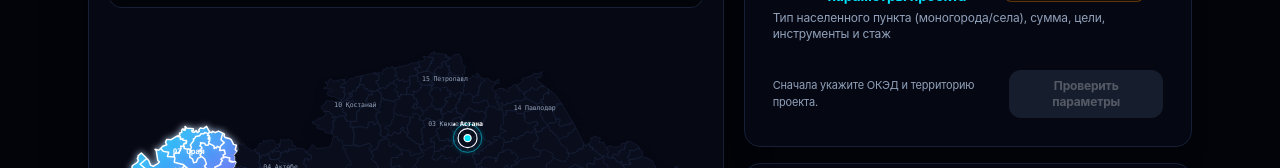
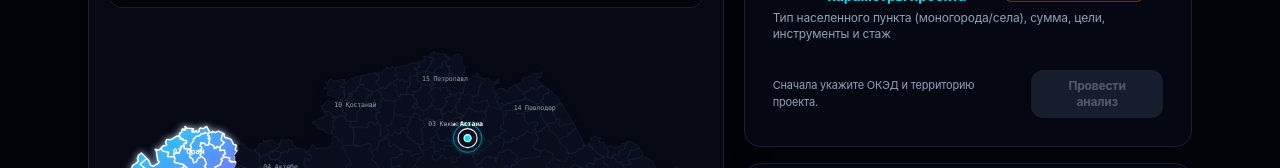
Before and after one commit to Stefan1316/nc-decision-program-test, a React (Vite) app: page / in a window 1280 px wide. Shown: the part 628-796 px from the top of the page. Built offline with nearby package versions, Linux system fonts and the light colour scheme.

Commit message:
feat: make analysis button a clear stage-gate action

```diff
--- a/src/components/QueryInputPanel.tsx
+++ b/src/components/QueryInputPanel.tsx
@@ -14,6 +14,7 @@ interface QueryInputPanelProps {
   language?: Language;
   clarificationCount?: number;
   onAnalyze?: () => void;
+  analysisState?: 'idle' | 'stale' | 'done';
 }
 
 export const QueryInputPanel: React.FC<QueryInputPanelProps> = ({
@@ -24,7 +25,8 @@ export const QueryInputPanel: React.FC<QueryInputPanelProps> = ({
   theme = 'neon',
   language = 'ru',
   clarificationCount = 0,
-  onAnalyze
+  onAnalyze,
+  analysisState = 'idle'
 }) => {
   const [isTerritoryDropdownOpen, setIsTerritoryDropdownOpen] = useState(false);
   const [territorySearchTerm, setTerritorySearchTerm] = useState('');
@@ -674,25 +676,37 @@ export const QueryInputPanel: React.FC<QueryInputPanelProps> = ({
 
           <div className="mt-4 flex flex-col sm:flex-row sm:items-center justify-between gap-3">
             <div className={`text-[11px] ${isLight ? 'text-neutral-500' : 'text-slate-400'}`}>
-              {baseReady
-                ? (clarificationCount > 0
-                    ? `Предварительная оценка готова. Для повышения точности есть ${clarificationCount} уточнений.`
-                    : 'Основные данные заполнены. Можно зафиксировать текущий анализ.')
-                : 'Сначала укажите ОКЭД и территорию проекта.'}
+              {!baseReady
+                ? 'Сначала укажите ОКЭД и территорию проекта.'
+                : analysisState === 'done'
+                  ? 'Анализ зафиксирован. Если измените параметры проекта, потребуется повторный анализ.'
+                  : analysisState === 'stale'
+                    ? 'Параметры изменены после последнего анализа. Проведите анализ повторно.'
+                    : (clarificationCount > 0
+                        ? `Предварительный подбор уже рассчитан. Для повышения точности есть ${clarificationCount} уточнений.`
+                        : 'Основные данные заполнены. Можно провести анализ проекта.')}
             </div>
             <button
               type="button"
-              disabled={!baseReady}
+              disabled={!baseReady || analysisState === 'done'}
               onClick={onAnalyze}
               className={`px-4 py-2 rounded-xl text-xs font-bold transition-all ${
-                !baseReady
-                  ? 'opacity-40 cursor-not-allowed bg-slate-700 text-slate-300'
+                !baseReady || analysisState === 'done'
+                  ? analysisState === 'done'
+                    ? isLight
+                      ? 'cursor-default bg-emerald-50 border border-emerald-200 text-emerald-700'
+                      : 'cursor-default bg-emerald-950/30 border border-emerald-500/30 text-emerald-300'
+                    : 'opacity-40 cursor-not-allowed bg-slate-700 text-slate-300'
                   : isLight
                     ? 'bg-neutral-900 text-white hover:bg-black'
                     : 'bg-[#00E5FF] text-slate-950 hover:bg-[#33ebff] shadow-[0_0_16px_rgba(0,229,255,0.35)]'
               }`}
             >
-              Проверить параметры
+              {analysisState === 'done'
+                ? '✓ Анализ выполнен'
+                : analysisState === 'stale'
+                  ? 'Провести повторный анализ'
+                  : 'Провести анализ'}
             </button>
           </div>
         </div>
```
